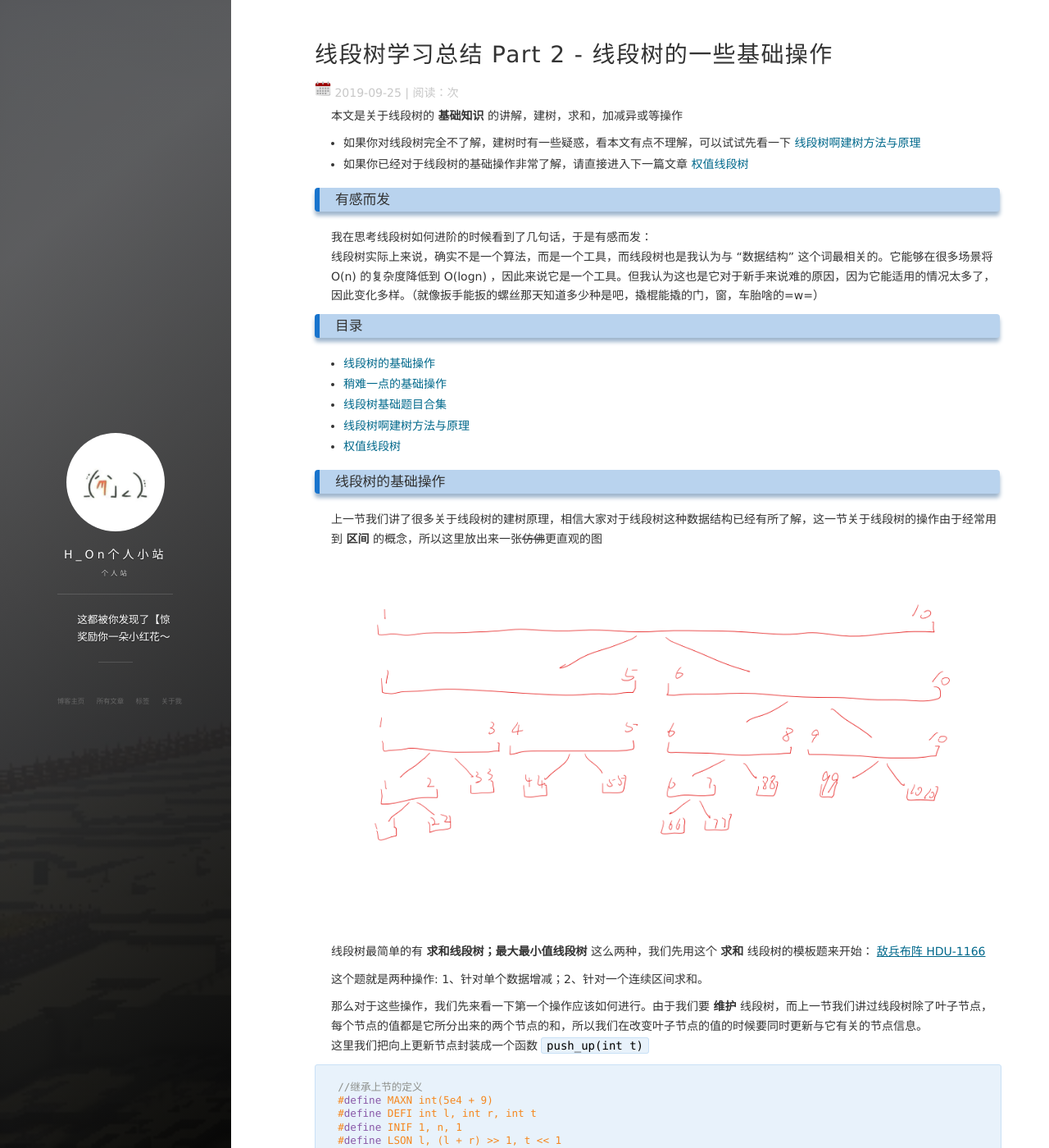
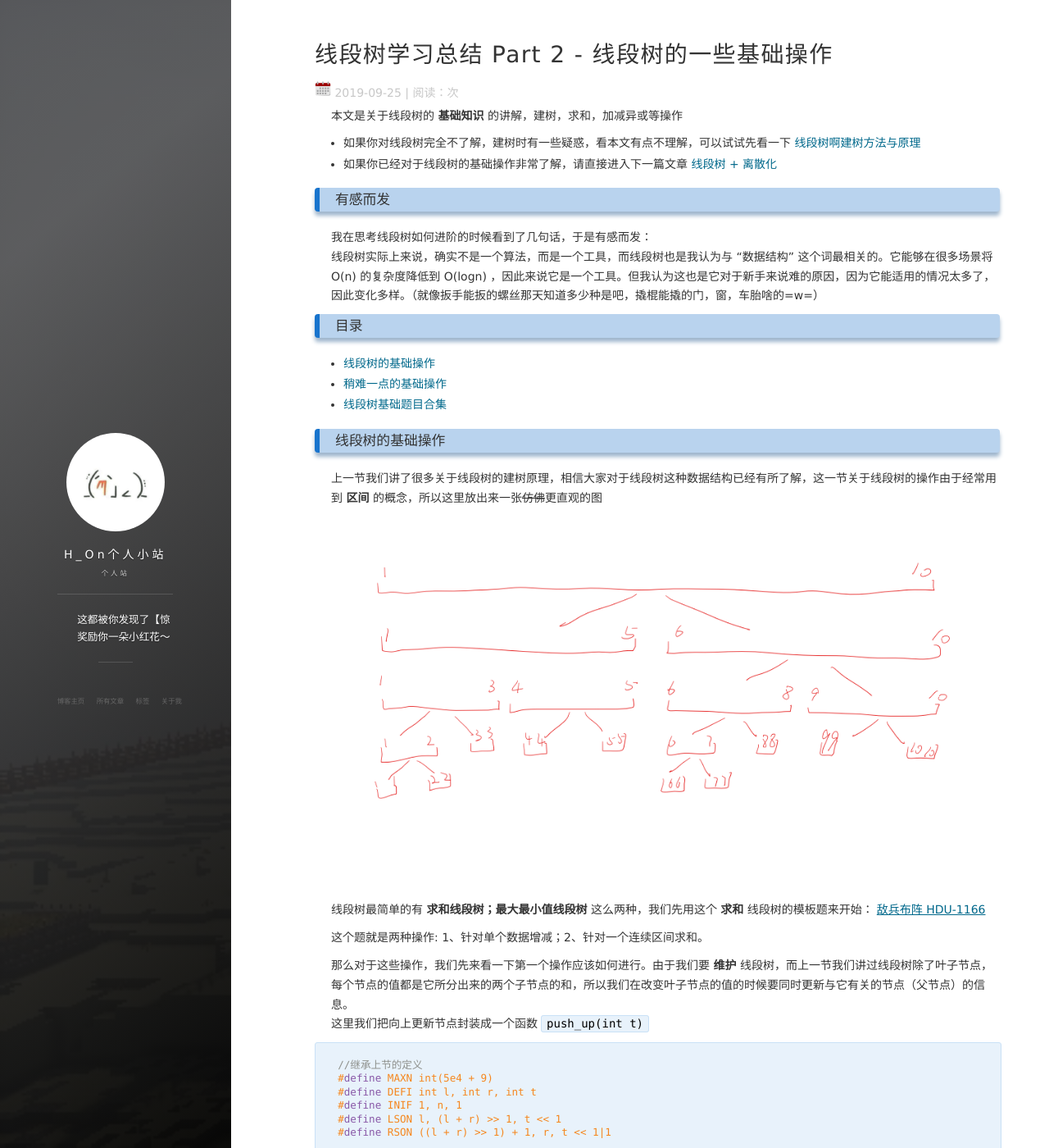
Before and after one commit to Hybrogen/Hybrogen.github.io, a Jekyll site: the page built from _posts/2019-09-25-SegmentTree2.md, in a window 1280 px wide and 1400 px high. Shown: the whole window at 82% size. Built offline with Jekyll 4.4.1, drawn with Linux system fonts in a browser that asks for light colours; nearby versions of some CDN libraries; comment, search, counter and statistics services are not loaded; some of the changed text lies outside the part shown.

Commit message:
线段树系列更新

````diff
--- a/_posts/2019-09-25-SegmentTree2.md
+++ b/_posts/2019-09-25-SegmentTree2.md
@@ -8,7 +8,7 @@ tag: 算法
 
 本文是关于线段树的 **基础知识** 的讲解，建树，求和，加减异或等操作
 * 如果你对线段树完全不了解，建树时有一些疑惑，看本文有点不理解，可以试试先看一下 [线段树啊建树方法与原理](http://blog.zinchon.cn/2019/09/SegmentTree/)
-* 如果你已经对于线段树的基础操作非常了解，请直接进入下一篇文章 [权值线段树]()
+* 如果你已经对于线段树的基础操作非常了解，请直接进入下一篇文章 [线段树 + 离散化](https://hybrogen.github.io/2020/03/SegmentTree3/)
 
 ### 有感而发
 我在思考线段树如何进阶的时候看到了几句话，于是有感而发：<br>
@@ -18,8 +18,6 @@ tag: 算法
 * [线段树的基础操作](#线段树的基础操作)
 * [稍难一点的基础操作](#稍难一点的基础操作)
 * [线段树基础题目合集](#线段树基础题目合集)
-* [线段树啊建树方法与原理](http://blog.zinchon.cn/2019/09/SegmentTree/)
-* [权值线段树]()
 
 ### 线段树的基础操作
 上一节我们讲了很多关于线段树的建树原理，相信大家对于线段树这种数据结构已经有所了解，这一节关于线段树的操作由于经常用到 **区间** 的概念，所以这里放出来一张~~仿佛~~更直观的图
@@ -30,7 +28,7 @@ tag: 算法
 
 这个题就是两种操作: 1、针对单个数据增减；2、针对一个连续区间求和。
 
-那么对于这些操作，我们先来看一下第一个操作应该如何进行。由于我们要 **维护** 线段树，而上一节我们讲过线段树除了叶子节点，每个节点的值都是它所分出来的两个节点的和，所以我们在改变叶子节点的值的时候要同时更新与它有关的节点信息。<br>
+那么对于这些操作，我们先来看一下第一个操作应该如何进行。由于我们要 **维护** 线段树，而上一节我们讲过线段树除了叶子节点，每个节点的值都是它所分出来的两个子节点的和，所以我们在改变叶子节点的值的时候要同时更新与它有关的节点（父节点）的信息。<br>
 这里我们把向上更新节点封装成一个函数 `push_up(int t)`
 ```
 //继承上节的定义
@@ -167,6 +165,5 @@ int query(int L, int R, DEFI) {
 ### 线段树基础题目合集
 [敌兵布阵 HDU-1166](http://acm.hdu.edu.cn/showproblem.php?pid=1166)<br>
 [I Hate It HDU-1754](http://acm.hdu.edu.cn/showproblem.php?pid=1754)<br>
+[A Simple Problem with Integers](http://poj.org/problem?id=3468)<br>
 [Just a Hook HDU-1698](http://acm.hdu.edu.cn/showproblem.php?pid=1698)<br>
-[]()<br>
-[]()<br>
````
Also changed, not shown: other parts of _posts/2019-09-25-SegmentTree2.md (+1 -1 lines), _posts/2019-09-15-SegmentTree.md (+4 -3 lines).
